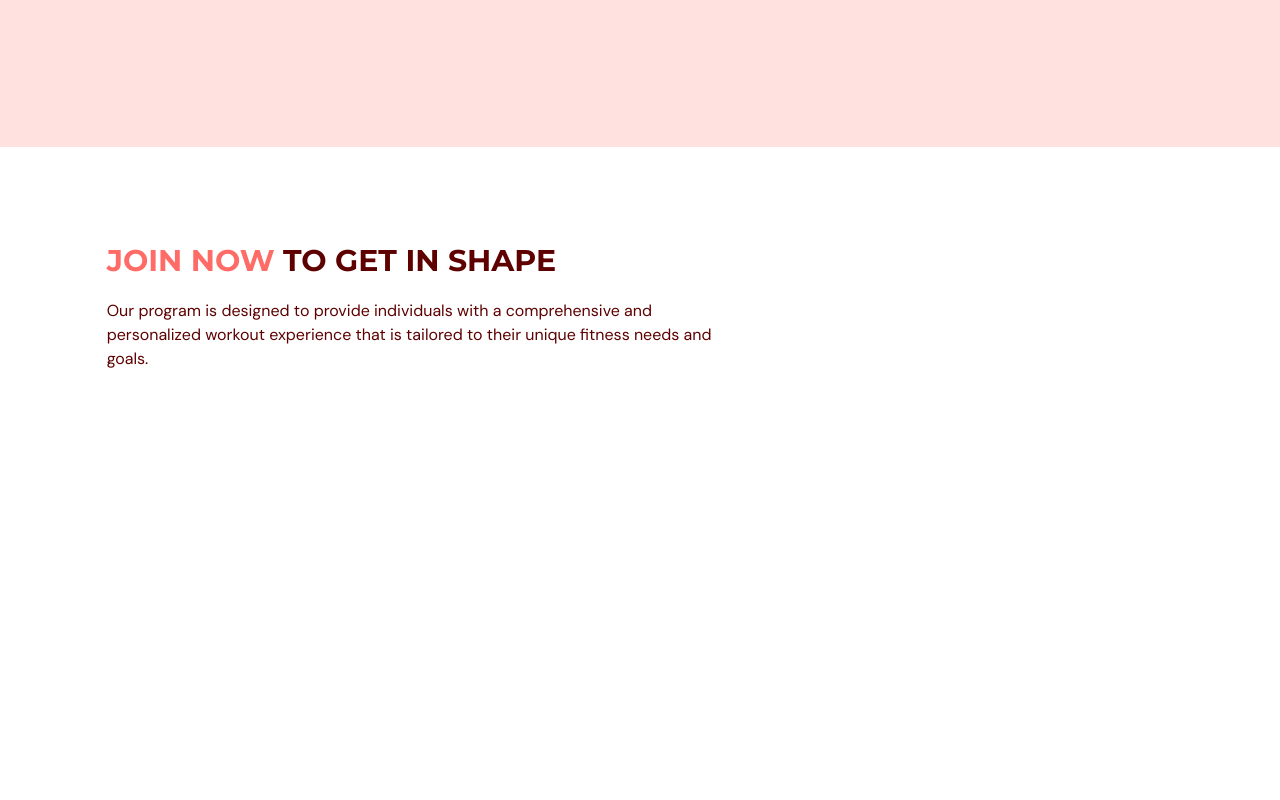
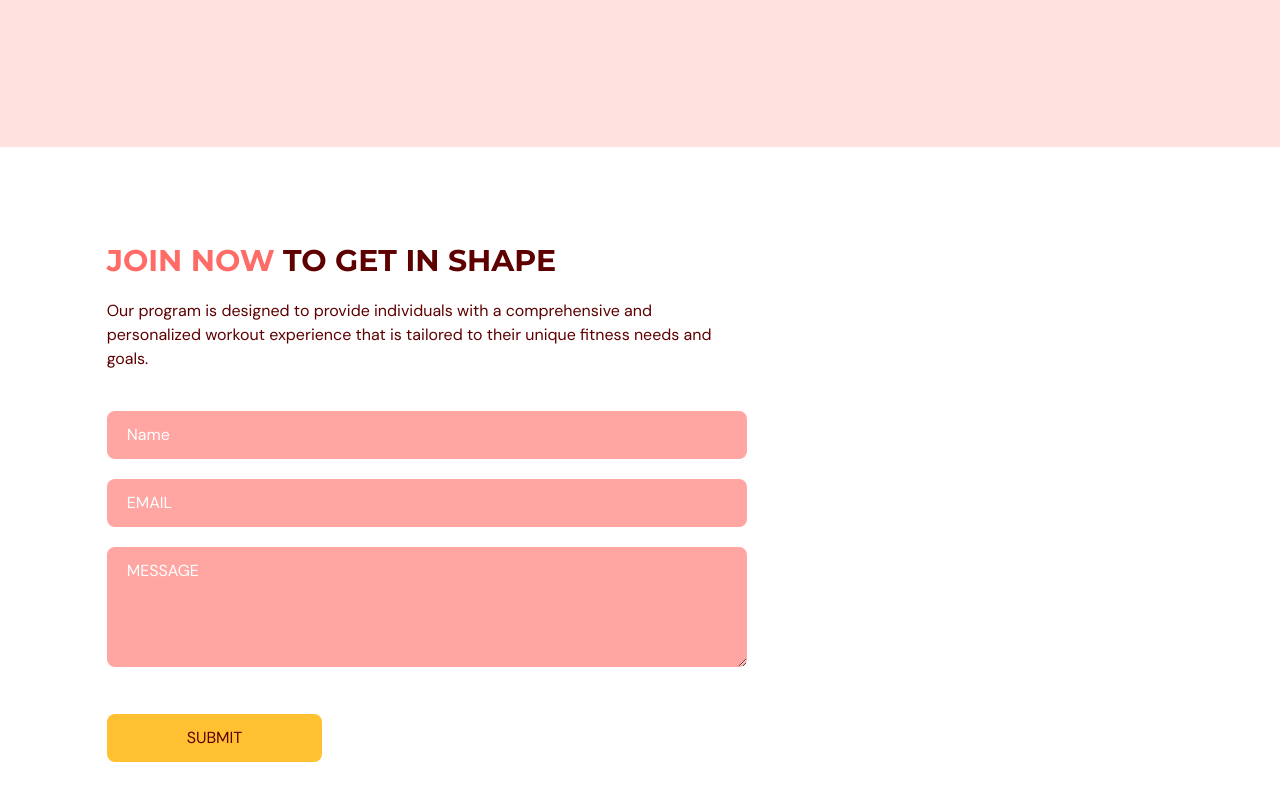
Before and after one commit to Benjamin2602/fitness-application, a React (Vite) app: page / in a window 1280 px wide. Shown: the part 2907-3707 px from the top of the page. Before the commit the page ends 3426 px from the top, so only its background shows below. Built offline with nearby package versions, Linux system fonts and the light colour scheme.

Commit message:
form section is done! using FormSubmit

```diff
--- a/src/scenes/contactUs/index.tsx
+++ b/src/scenes/contactUs/index.tsx
@@ -9,6 +9,23 @@
 };
 
 const ContactUs = ({ setSelectedPage }: Props) => {
+  const inputStyles = `mb-5 w-full rounded-lg bg-primary-300 px-5 py-3 placeholder-white`;
+
+  const {
+    register,
+    trigger,
+    formState: { errors },
+  } = useForm();
+
+  //any keyword is used to avoid typescript error
+  const onSubmit = async (e: any) => {
+    //trigger basically allows us to validate the form if needed
+    const isValid = await trigger();
+    if (!isValid) {
+      e.preventDefault();
+    }
+  };
+
   return (
     <section id="contactUs" className="mx-auto w-5/6 pb-32 pt-24">
       <motion.div
@@ -35,6 +52,97 @@
             fitness needs and goals.
           </p>
         </motion.div>
+        {/* Form and Image */}
+        <div className="mt-10 justify-between gap-8 md:flex">
+          {/* Form */}
+          <motion.div
+            className="mt-10 basis-3/5 md:mt-0"
+            initial="hidden"
+            whileInView="visible"
+            viewport={{ once: true, amount: 0.5 }}
+            transition={{ duration: 0.5 }}
+            variants={{
+              hidden: { opacity: 0, y: 50 },
+              visible: { opacity: 1, y: 0 },
+            }}
+          >
+            <form
+              target="_blank"
+              onSubmit={onSubmit}
+              action="https://formsubmit.co/benjaminsamuel2602@gmail.com"
+              method="POST"
+            >
+              {/* name */}
+              <input
+                className={inputStyles}
+                type="text"
+                placeholder="Name"
+                //basically react hook form registering your input by passing in the name of the input
+                {...register("name", {
+                  required: true,
+                  maxLength: 50,
+                })}
+              />
+              {/* error condition in react-hook-form */}
+              {errors.name && (
+                <p className="mb-3 text-red-500">
+                  {errors.name.type === "required" && "Name is required"}
+                  {errors.name.type === "maxLength" &&
+                    "max length cannot exceed 50 characters"}
+                </p>
+              )}
+
+              {/* email */}
+              <input
+                className={inputStyles}
+                type="text"
+                placeholder="EMAIL"
+                {...register("email", {
+                  required: true,
+                  pattern: /^[A-Z0-9._%+-]+@[A-Z0-9.-]+\.[A-Z]{2,}$/i,
+                })}
+              />
+              {/* error condition */}
+              {errors.email && (
+                <p className="mb-3 text-primary-500">
+                  {errors.email.type === "required" &&
+                    "This field is required."}
+                  {errors.email.type === "pattern" && "Invalid email address."}
+                </p>
+              )}
+
+              {/* message */}
+
+              <textarea
+                className={inputStyles}
+                placeholder="MESSAGE"
+                rows={4}
+                cols={50}
+                {...register("message", {
+                  required: true,
+                  maxLength: 2000,
+                })}
+              />
+              {errors.message && (
+                <p className="mb-1 text-primary-500">
+                  {errors.message.type === "required" &&
+                    "This field is required."}
+                  {errors.message.type === "maxLength" &&
+                    "Max length is 2000 char."}
+                </p>
+              )}
+
+              {/* submit button */}
+
+              <button
+                type="submit"
+                className="mt-5 rounded-lg bg-secondary-500 px-20 py-3 transition duration-500 hover:text-white"
+              >
+                SUBMIT
+              </button>
+            </form>
+          </motion.div>
+        </div>
       </motion.div>
     </section>
   );
```
